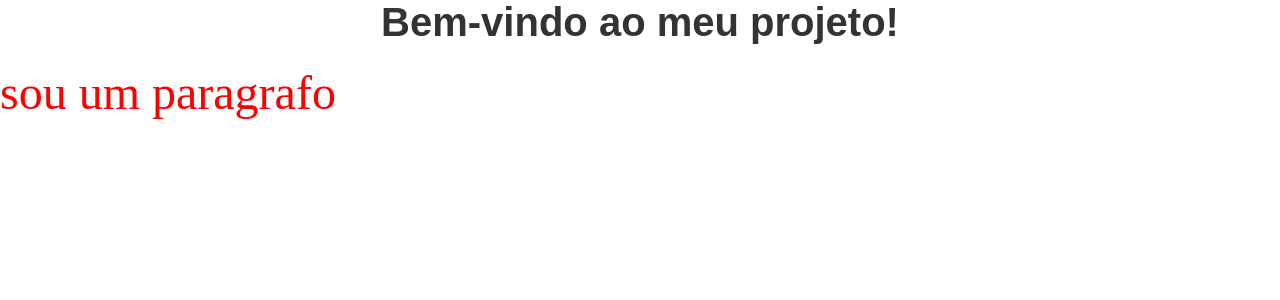
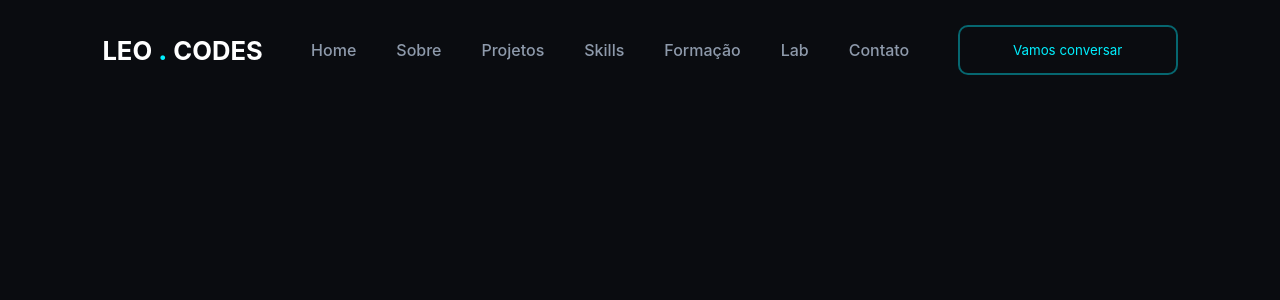
Before and after one commit to leocodes-al/leocodes-web, a React (Vite) app: page / in a window 1280 px wide. Shown: the top 300 px of the page. Built offline with nearby package versions, Linux system fonts and the light colour scheme.

Commit message:
feat: adicionar componente Navbar estilizado com styled-components

```diff
--- a/src/App.jsx
+++ b/src/App.jsx
@@ -1,14 +1,14 @@
 import React from 'react'
-import { GlobalStyle, Titulo, Paragrafo } from './styles/GlobalStyles'
+import { GlobalStyle } from './styles/GlobalStyles'
+import Navbar from './components/Navbar/index'
 
 
 function App() {
 
   return (
     <>
-      <GlobalStyle/>
-      <Titulo>Bem-vindo ao meu projeto!</Titulo>
-      <Paragrafo>sou um paragrafo</Paragrafo>
+    <GlobalStyle/>
+    <Navbar/>
     </>
   )
 }
--- a/src/components/Navbar/index.jsx
+++ b/src/components/Navbar/index.jsx
@@ -0,0 +1,25 @@
+import { NavbarContainer, Logo, NavLinksContainer, LinkNavbar, BtnNavbar } from './styles'
+
+const Navbar = () => {
+  return (
+    <>
+      <NavbarContainer>
+        <Logo>LEO <span>.</span> CODES</Logo>
+
+        <NavLinksContainer>
+          <LinkNavbar href="#home">Home</LinkNavbar>
+          <LinkNavbar href="#sobre">Sobre</LinkNavbar>
+          <LinkNavbar href="#projetos">Projetos</LinkNavbar>
+          <LinkNavbar href="#skills">Skills</LinkNavbar>
+          <LinkNavbar href="#formacao">Formação</LinkNavbar>
+          <LinkNavbar href="#lab">Lab</LinkNavbar>
+          <LinkNavbar href="#contato">Contato</LinkNavbar>
+        </NavLinksContainer>
+
+        <BtnNavbar>Vamos conversar</BtnNavbar>
+      </NavbarContainer>
+    </>
+  )
+}
+
+export default Navbar
--- a/src/components/Navbar/styles.js
+++ b/src/components/Navbar/styles.js
@@ -0,0 +1,60 @@
+import { styled } from "styled-components";
+
+export const NavbarContainer = styled.div`
+  height: 100px;
+  display: flex;
+  align-items: center;
+  justify-content: space-between;
+  padding: 0 8%;
+`;
+
+export const Logo = styled.h2`
+  font-size: 1.6rem;
+  font-weight: bold;
+  color: #FFFFFF;
+  font-family: 'Inter', sans-serif;
+
+    span {
+    color: #00F0FF;
+    font-weight: 800;
+  }
+`
+
+export const NavLinksContainer = styled.div`
+  display: flex;
+  align-items: center;
+  gap: 40px;
+`;
+
+export const LinkNavbar = styled.a`
+  font-size: 1rem;
+  font-weight: 500;
+  color: #8E9AAB;
+
+  text-decoration: none;
+  cursor: pointer;
+  transition: all 0.2s ease;
+
+    &:hover {
+    color: #00F0FF;
+  }
+
+`
+
+export const BtnNavbar = styled.button`
+  width: 220px;
+  height: 50px;
+
+  border-radius: 10px;
+
+  background: #0A0C10;
+  color: #00F0FF;
+  border: 2px solid rgba(0, 240, 255, 0.4);
+  cursor: pointer;
+  transition: all 0.3s ease;
+
+  &:hover {
+    background: rgba(0, 240, 255, 20%);
+    border-color: #00F0FF;
+  }
+`
--- a/src/styles/GlobalStyles.js
+++ b/src/styles/GlobalStyles.js
@@ -1,4 +1,5 @@
-import styled, { createGlobalStyle } from "styled-components";
+import { body } from "framer-motion/client";
+import { createGlobalStyle } from "styled-components";
 
 
 export const GlobalStyle = createGlobalStyle`
@@ -6,18 +7,7 @@ export const GlobalStyle = createGlobalStyle`
     margin: 0;
     padding: 0;
     box-sizing: border-box;
+    background-color: #0A0C10;
+    font-family: 'Inter', sans-serif;
   }
 `;
-
-export const Titulo = styled.h1`
-  font-size: 2.5rem;
-  color: #333333;
-  font-family: 'Arial', sans-serif;
-  text-align: center;
-  margin-bottom: 20px;
-`
-
-export const Paragrafo = styled.p`
-  font-size: 3rem;
-  color: red;
-`
```
